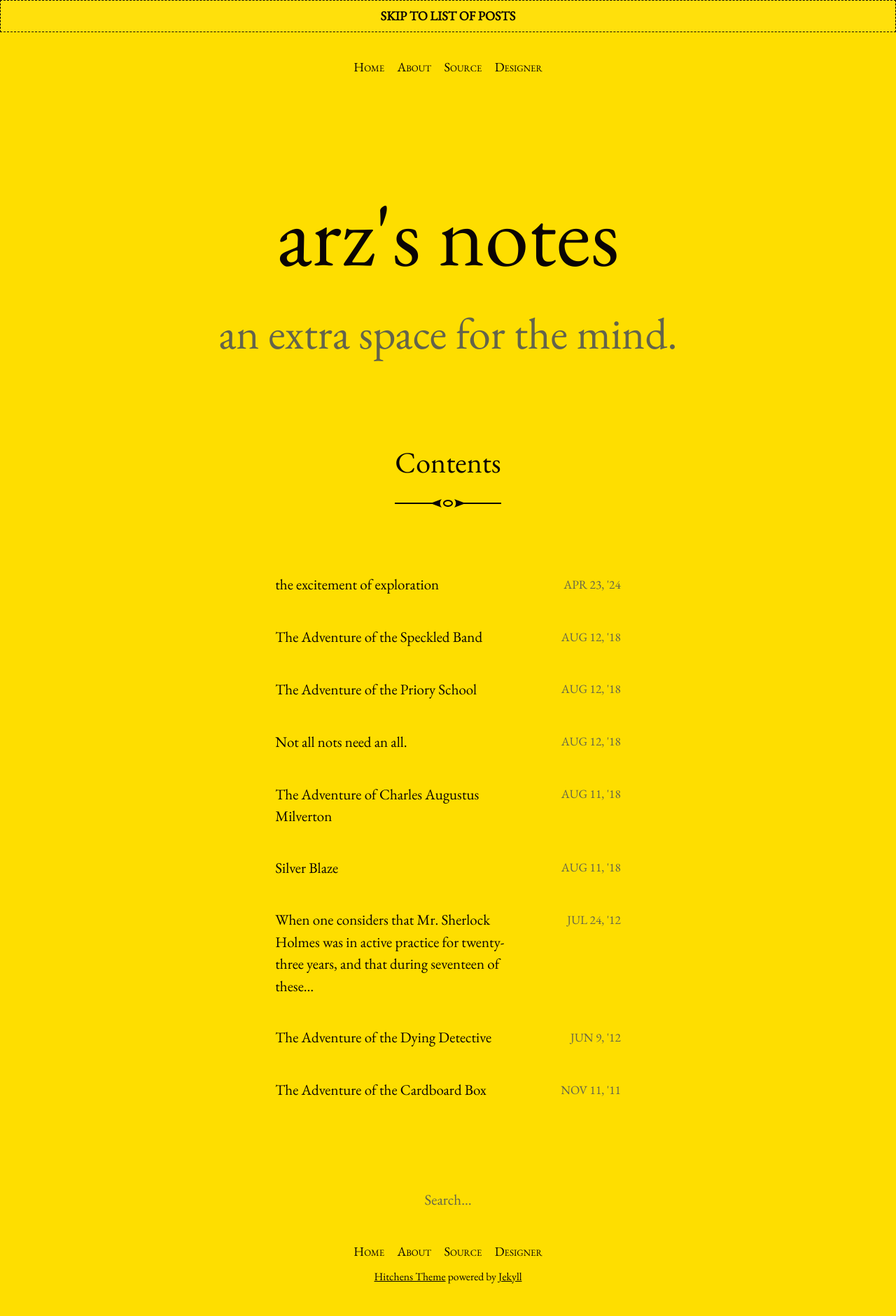
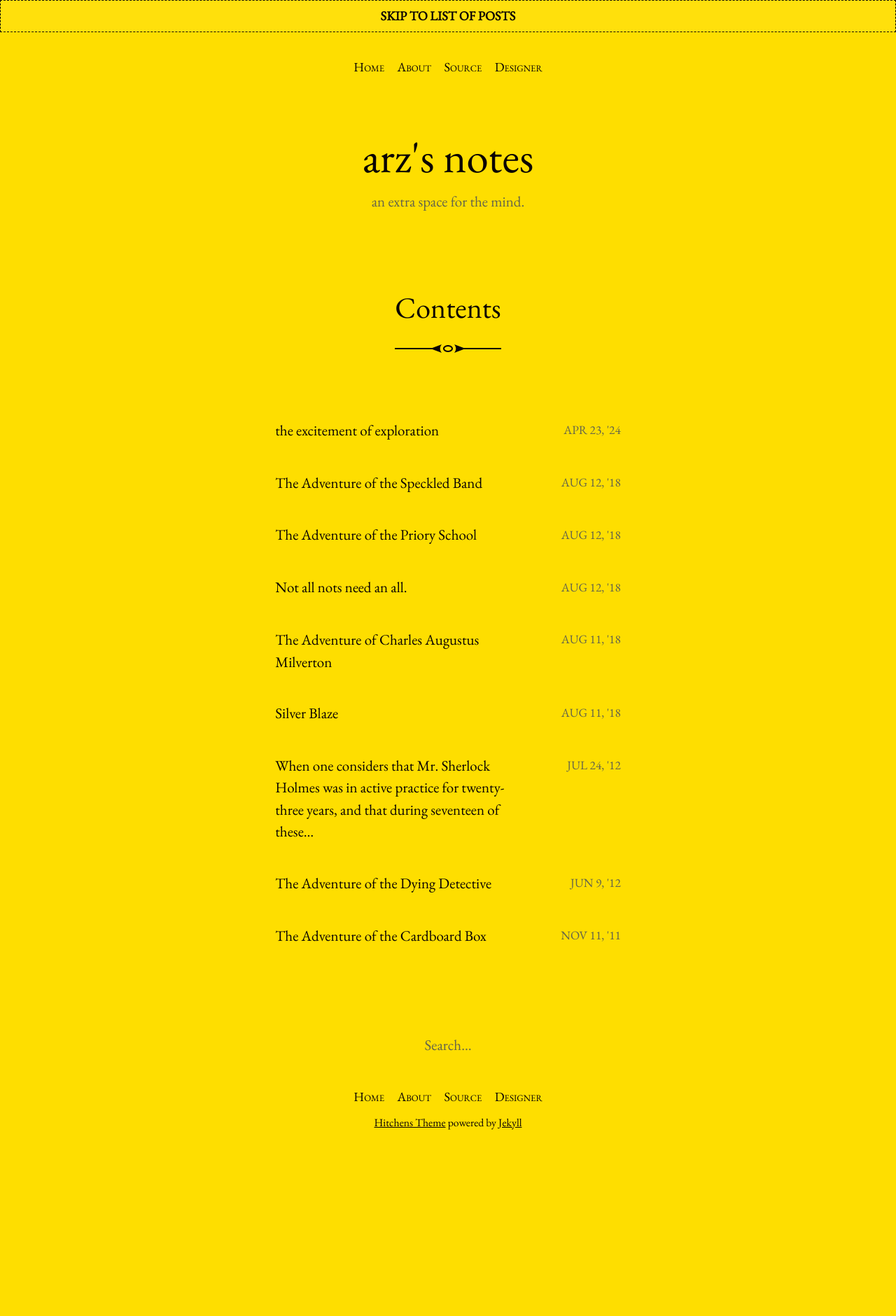
Before and after one commit to arzabz/arzabz.github.io, a Jekyll site: the page built from index.html, in a window 1280 px wide. Shown: the whole page at 70% size. Built offline with Jekyll 4.4.1, drawn with Linux system fonts in a browser that asks for light colours; the list of posts is cut into pages by our own code; after the commit the page ends 1659 px from its top, so only the background shows below that.

Commit message:
Update _masthead.scss

```diff
--- a/_sass/_masthead.scss
+++ b/_sass/_masthead.scss
@@ -10,7 +10,7 @@
   margin-top: 1em;
   padding: 0 2rem;
   @media (min-width: $on-tablet) {
-    font-size: 6em;
+    font-size: 3em;
   }
 }
 
@@ -20,6 +20,6 @@
   margin: 0;
   padding: 0 2rem;
   @media (min-width: $on-tablet) {
-    font-size: 3em;
+    font-size: 1em;
   }
 }
```
